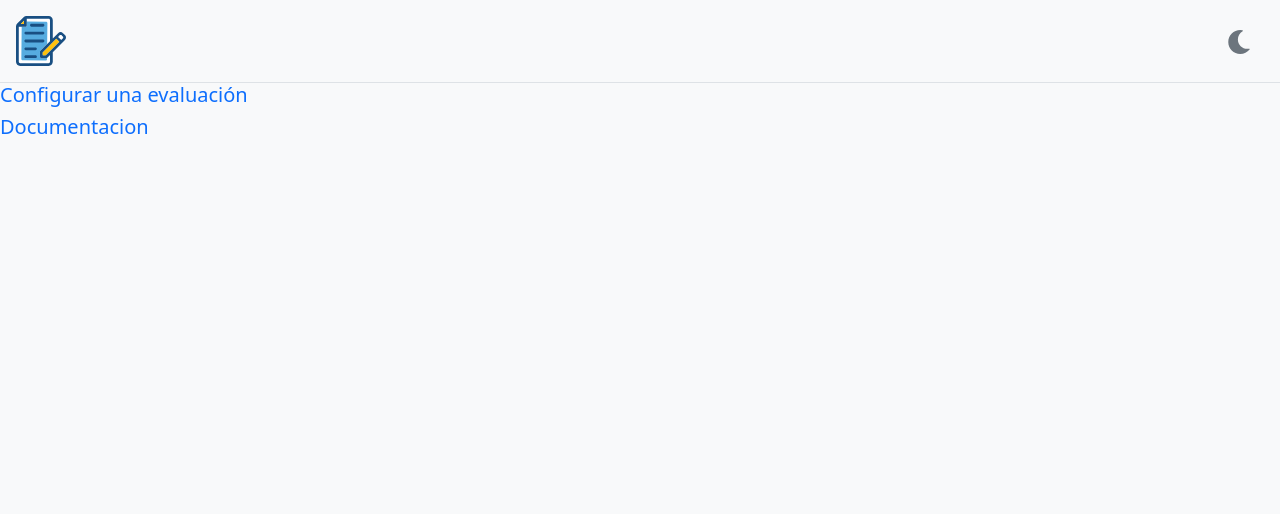
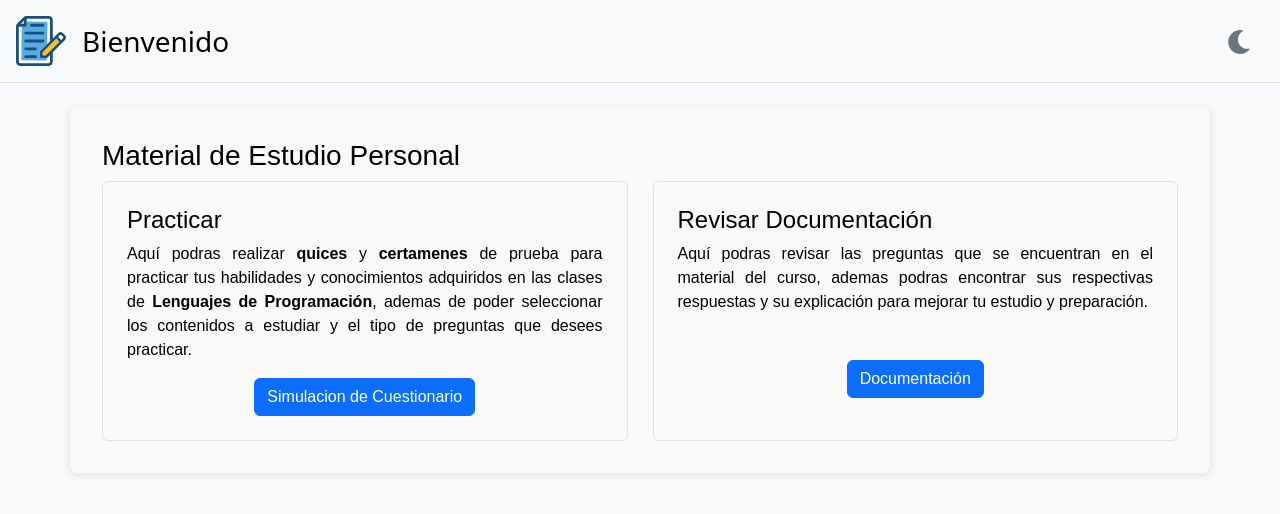
Before and after one commit to friquelmel9/Cuestionario-INF253-web, a React (Vite) app: page / in a window 1280 px wide. Shown: the top 514 px of the page. Built offline with nearby package versions, Linux system fonts and the light colour scheme.

Commit message:
Mejoras visuales en la pagina de inicio

```diff
--- a/src/vistas/Inicio/Inicio.jsx
+++ b/src/vistas/Inicio/Inicio.jsx
@@ -6,17 +6,62 @@ function Inicio() {
 
   return (
     <>
-        <TopMenu text='' link='' inicio={true}/>
-        <h5>
-            <a href={`${import.meta.env.BASE_URL}ConfigurarEvaluacion`} className="text-decoration-none">
-            Configurar una evaluación
-            </a>
-        </h5>
-        <h5>
-            <a href={`${import.meta.env.BASE_URL}Documentacion`} className="text-decoration-none">
-            Documentacion
-            </a>
-        </h5>
+      <TopMenu text='' link='' inicio={true}/>
+
+      {/* Material de estudio Personal */}
+      <div className='container mt-4'>
+      <h3>Material de Estudio Personal</h3>
+        <div style={{display: 'flex', flexDirection: 'row', justifyContent: 'center', gap: '25px'}}>
+
+          {/* Practica */}
+          <div className='border p-4 rounded' style={{width: '80%', display: 'flex', flexDirection: 'column'}}>
+            <h4> Practicar </h4>
+            <p style={{textAlign: 'justify'}}>
+              Aquí podras realizar <strong>quices</strong> y <strong>certamenes</strong> de
+              prueba para practicar tus habilidades y conocimientos adquiridos en las clases
+              de <strong>Lenguajes de Programación</strong>, ademas de poder seleccionar los
+              contenidos a estudiar y el tipo de preguntas que desees practicar.
+            </p>
+            <div style={{display: 'flex', justifyContent: 'center'}}>
+              <button
+                className="btn btn-primary w-80"
+                type="button"
+                onClick={() => window.location.href = `${import.meta.env.BASE_URL}ConfigurarEvaluacion`}>
+                Simulacion de Cuestionario
+              </button>
+            </div>
+
+          </div>
+          {/* FIN Practica */}
+
+
+
+          {/* Documentacion */}
+          <div className='border p-4 rounded' style={{width: '80%', display: 'flex', flexDirection: 'column'}}>
+            <h4> Revisar Documentación </h4>
+            <div style={{display: 'flex', flexDirection: 'column', gap: '30px'}}>
+              <p style={{textAlign: 'justify'}}>
+                Aquí podras revisar las preguntas que se encuentran en el material del curso,
+                ademas podras encontrar sus respectivas respuestas y su explicación para mejorar
+                tu estudio y preparación.
+              </p>
+              <div style={{display: 'flex', justifyContent: 'center'}}>
+                <button
+                  className="btn btn-primary w-80"
+                  type="button"
+                  onClick={() => window.location.href = `${import.meta.env.BASE_URL}Documentacion`}>
+                  Documentación
+                </button>
+              </div>
+            </div>
+          </div>
+          {/* FIN Documentacion */}
+
+
+
+        </div>
+      </div>
+      {/* FIN Material de estudio Personal */}
     </>
   );
 };
--- a/src/vistas/TopMenu/TopMenu.jsx
+++ b/src/vistas/TopMenu/TopMenu.jsx
@@ -21,7 +21,7 @@ const TopMenu = ({ link, text, inicio }) => {
         <a href={link} className="text-decoration-none me-3">
           {inicio ? <img src={`${import.meta.env.BASE_URL}icon.svg`} alt="Icono" width="50" height="50"/> : <span className="fs-4">&larr;</span>} {/* Flecha hacia la izquierda */}
         </a>
-        {inicio ? '' : <span className="fs-5">{text}</span>}
+        {inicio ? <span className="fs-3">Bienvenido</span> : <span className="fs-5">{text}</span>}
       </div>
       <button onClick={toggleTheme} className="btn btn-link text-decoration-none">
         {isDarkTheme ? <FaSun className="fs-4 text-warning" /> : <FaMoon className="fs-4 text-secondary" />}
```
